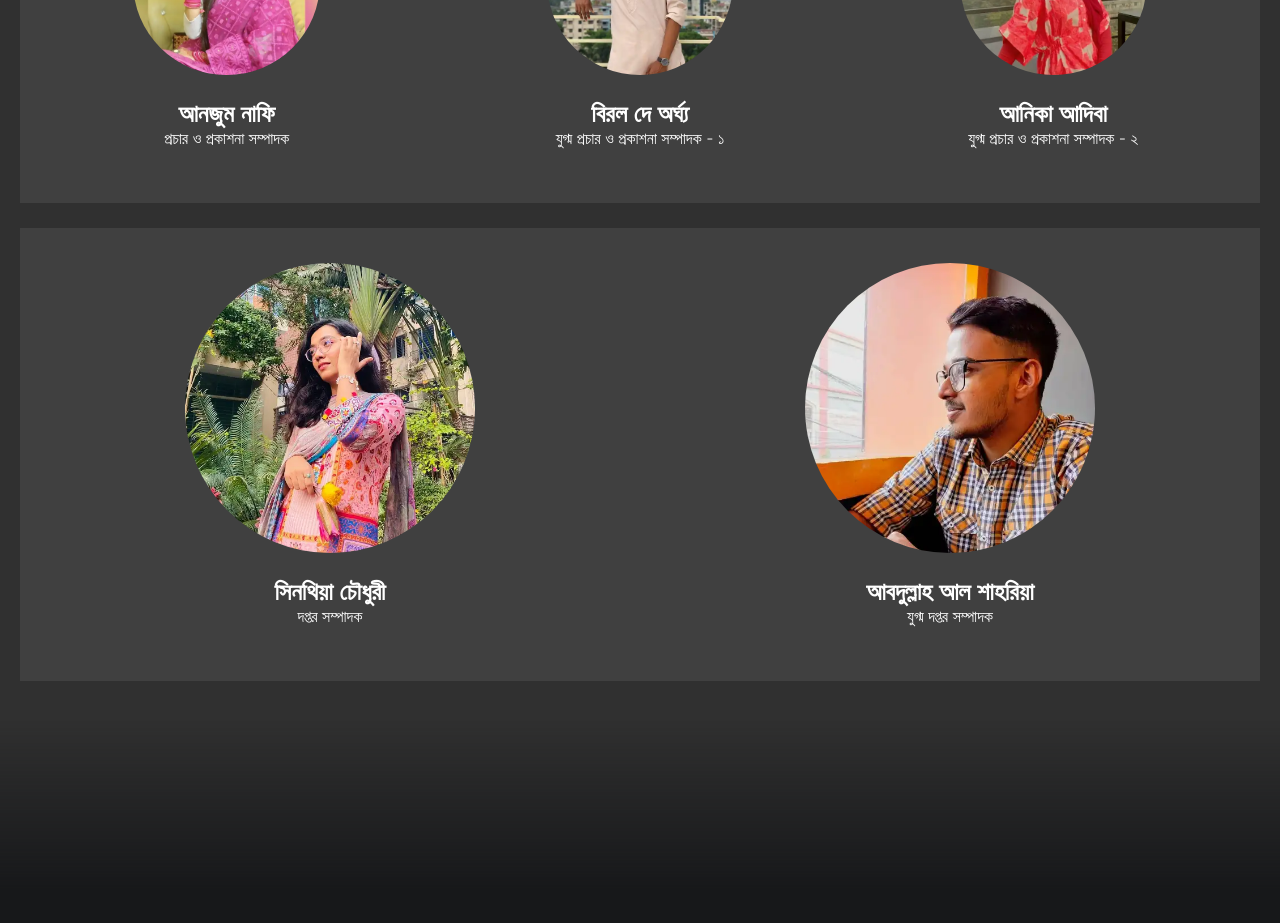
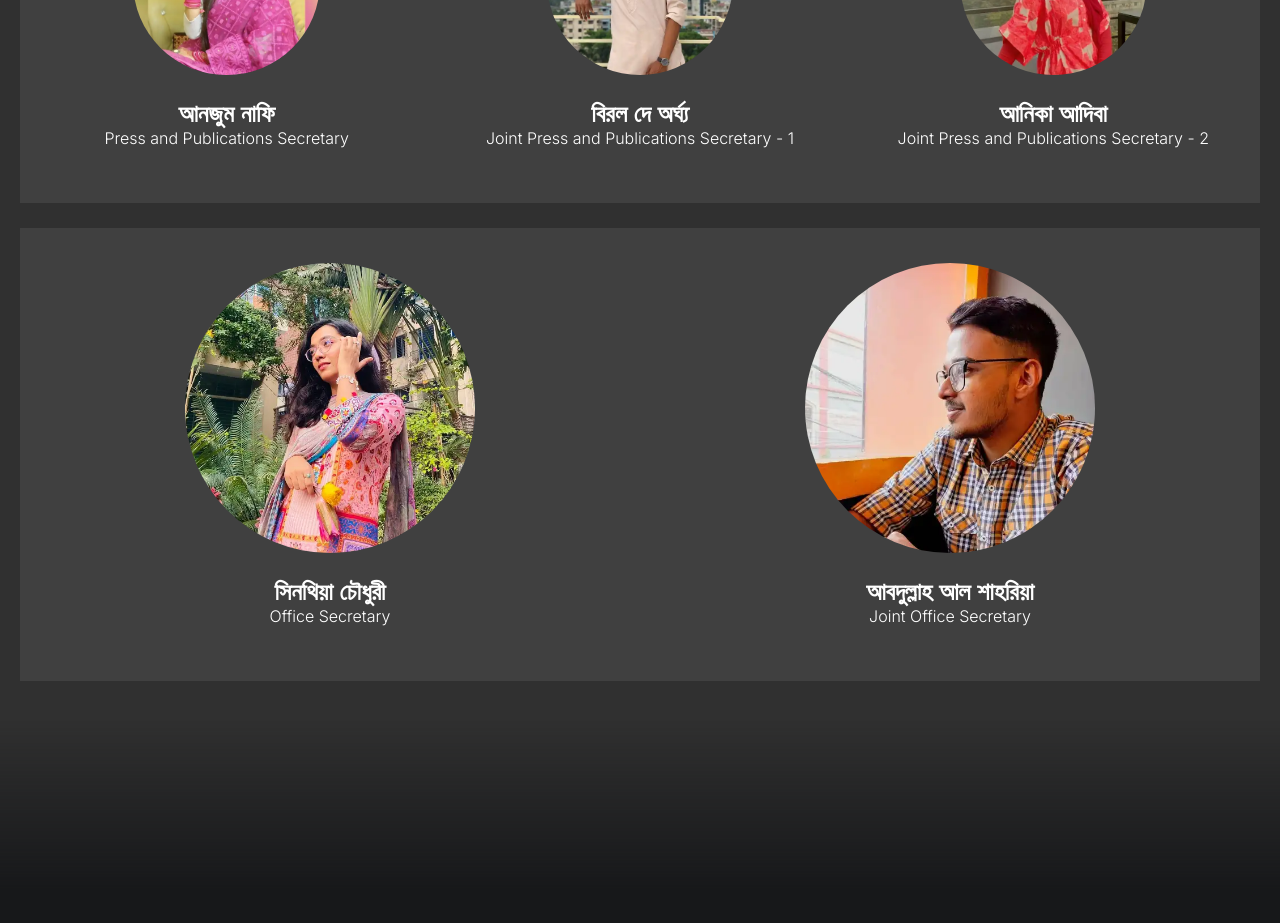
Before and after one commit to moyshik7/sbmcu, a Next.js app: page /panel in a window 1280 px wide. Shown: the part 2120-3043 px from the top of the page. Built offline with nearby package versions, Linux system fonts and the light colour scheme; a web font is replaced by a local one.

Commit message:
Update panel.tsx

```diff
--- a/pages/panel.tsx
+++ b/pages/panel.tsx
@@ -145,19 +145,19 @@ const HomePage = () => {
                 <div className={`${styles.panel} ${styles.bg_gray}`}>
                     <img src="/pfp/pfp-019.webp" alt="picture of " />
                     <h2>আনজুম নাফি</h2>
-                    <p>প্রচার ও প্রকাশনা সম্পাদক</p>
+                    <p>Press and Publications Secretary</p>
                     <br />
                 </div>
                 <div className={`${styles.panel} ${styles.bg_gray}`}>
                     <img src="/pfp/pfp-006.webp" alt="picture of " />
                     <h2>বিরল দে অর্ঘ্য</h2>
-                    <p>যুগ্ম প্রচার ও প্রকাশনা সম্পাদক - ১</p>
+                    <p>Joint Press and Publications Secretary - 1</p>
                     <br />
                 </div>
                 <div className={`${styles.panel} ${styles.bg_gray}`}>
                     <img src="/pfp/pfp-015.webp" alt="picture of vice president" />
                     <h2>আনিকা আদিবা</h2>
-                    <p>যুগ্ম প্রচার ও প্রকাশনা সম্পাদক - ২</p>
+                    <p>Joint Press and Publications Secretary - 2</p>
                     <br />
                 </div>
             </div>
@@ -165,13 +165,13 @@ const HomePage = () => {
                 <div className={`${styles.panel} ${styles.bg_gray}`}>
                     <img src="/pfp/pfp-014.webp" alt="picture of " />
                     <h2>সিনথিয়া চৌধুরী</h2>
-                    <p>দপ্তর সম্পাদক</p>
+                    <p>Office Secretary</p>
                     <br />
                 </div>
                 <div className={`${styles.panel} ${styles.bg_gray}`}>
                     <img src="/pfp/pfp-018.webp" alt="picture of " />
                     <h2>আবদুল্লাহ আল শাহরিয়া</h2>
-                    <p>যুগ্ম দপ্তর সম্পাদক</p>
+                    <p>Joint Office Secretary</p>
                     <br />
                 </div>
             </div>
```
